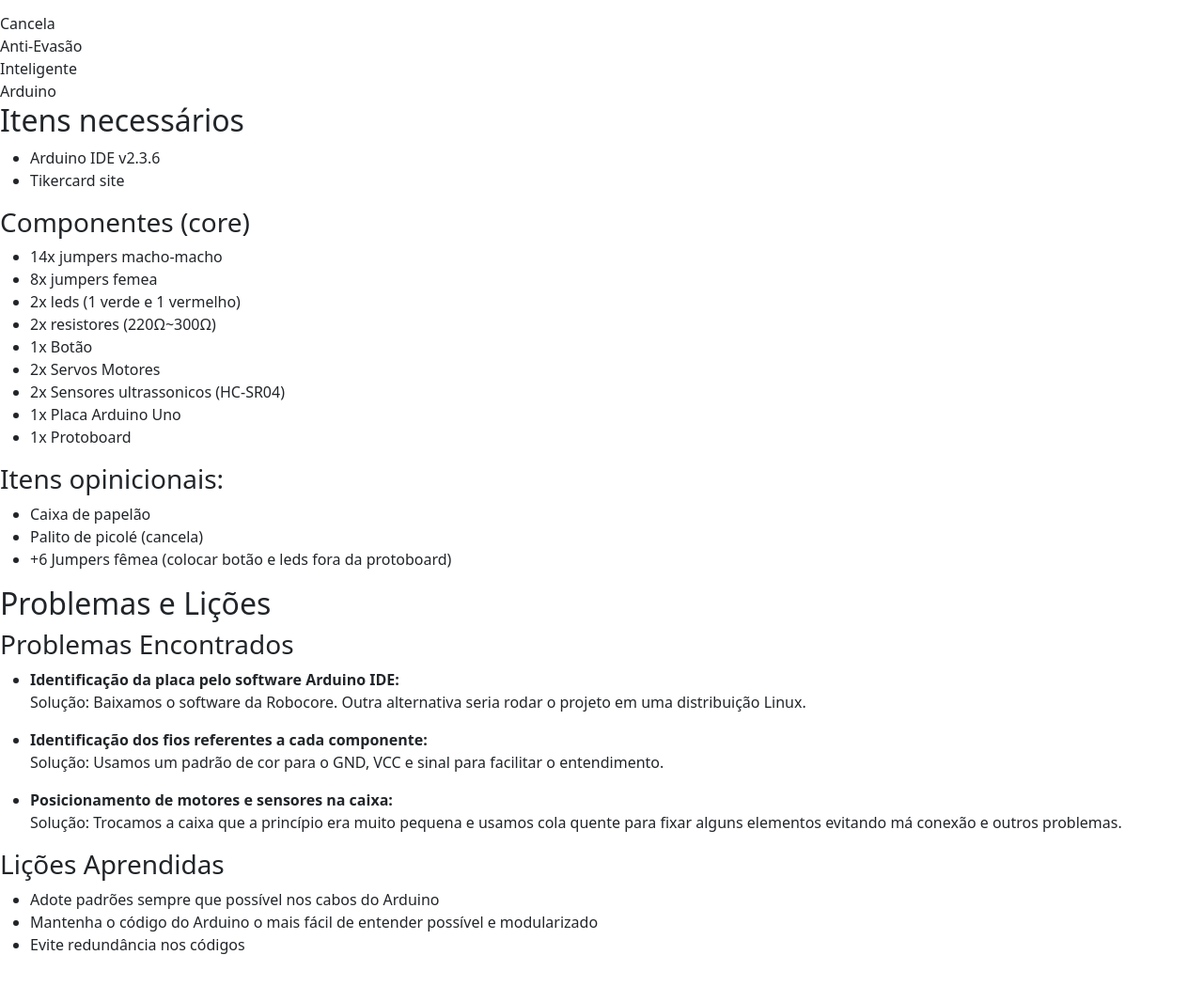
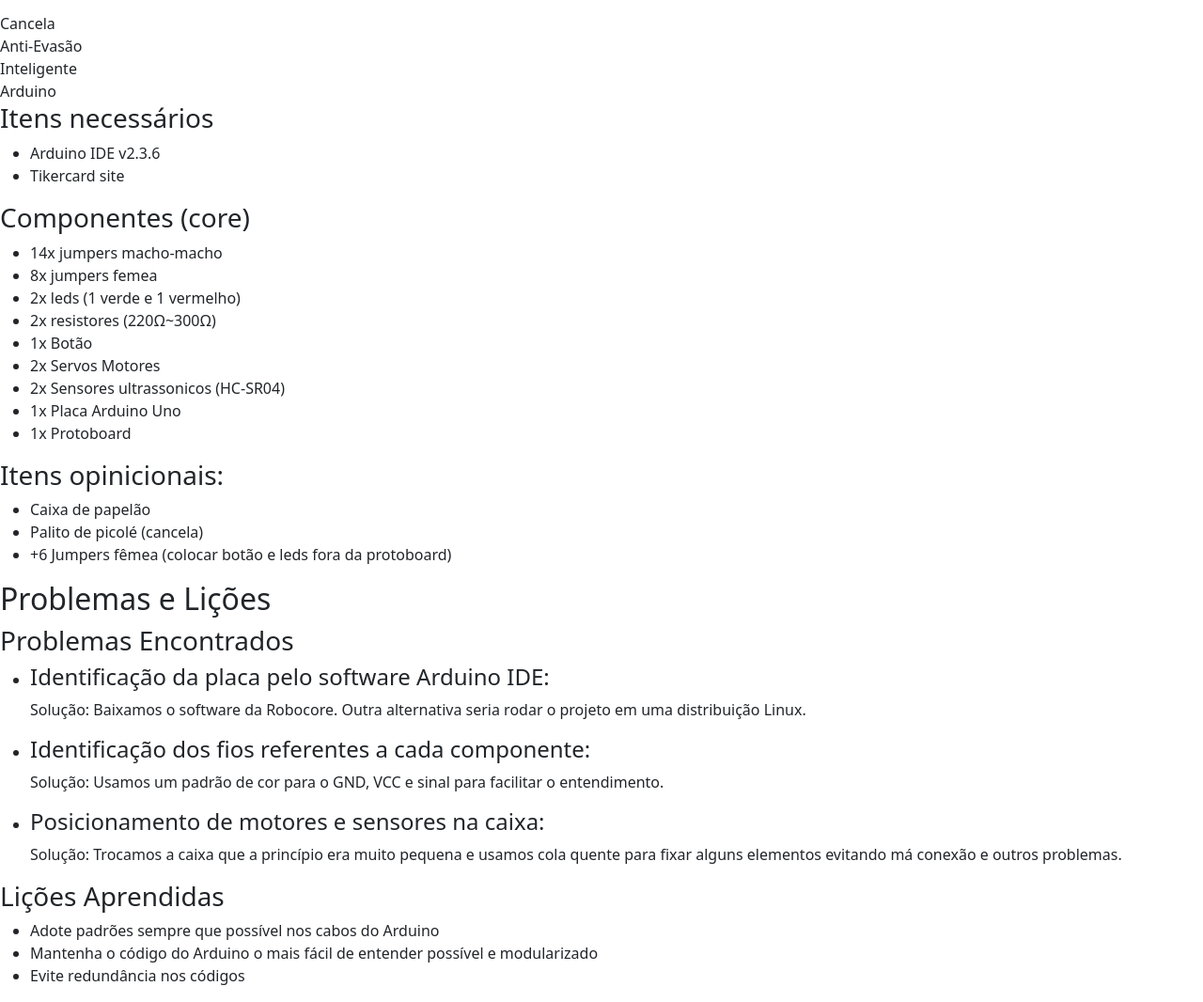
Before and after one commit to MGT-21/Projeto_de_SD_e_IC, a plain HTML site: page index.html in a window 1280 px wide. Shown: the part 871-1937 px from the top of the page at 94% size. Before the commit the page ends 1904 px from the top, so only its background shows below. Drawn offline with nearby package versions, Linux system fonts and the light colour scheme.

Commit message:
:recycle: refactor: Reestruturação do código html. Ajuste final nas tags h2,h3 e h4 para uma melhor semântica

```diff
--- a/index.html
+++ b/index.html
@@ -47,8 +47,8 @@
   </header>
 
   <main>
-    <div class="container-img-arduino pt-3">
-      <img class="arduino-prototipo" src="assets/Mapa_arduino.jpg" alt="">
+    <div class="pt-3">
+      <img class="" src="assets/Mapa_arduino.jpg" alt="">
     </div>
     <h2 class="">Sobre o projeto</h2>
     <p class="">
@@ -70,7 +70,7 @@
 
   <section>
     <div>
-      <h2 class="">Itens necessários</h2>
+      <h3 class="">Itens necessários</h3>
       <ul>
         <li>Arduino IDE v2.3.6</li>
         <li>Tikercard site</li>
@@ -108,16 +108,16 @@
       <h3>Problemas Encontrados</h3>
       <ul class="">
         <li>
-          <strong>Identificação da placa pelo software Arduino IDE:</strong>
+          <h4>Identificação da placa pelo software Arduino IDE:</h4>
           <p>Solução: Baixamos o software da Robocore. Outra alternativa seria rodar o projeto em uma distribuição
             Linux.</p>
         </li>
         <li>
-          <strong>Identificação dos fios referentes a cada componente:</strong>
+          <h4>Identificação dos fios referentes a cada componente:</h4>
           <p>Solução: Usamos um padrão de cor para o GND, VCC e sinal para facilitar o entendimento.</p>
         </li>
         <li>
-          <strong>Posicionamento de motores e sensores na caixa:</strong>
+          <h4>Posicionamento de motores e sensores na caixa:</h4>
           <p>Solução: Trocamos a caixa que a princípio era muito pequena e usamos cola quente para fixar alguns
             elementos evitando má conexão e outros problemas.</p>
         </li>
```
